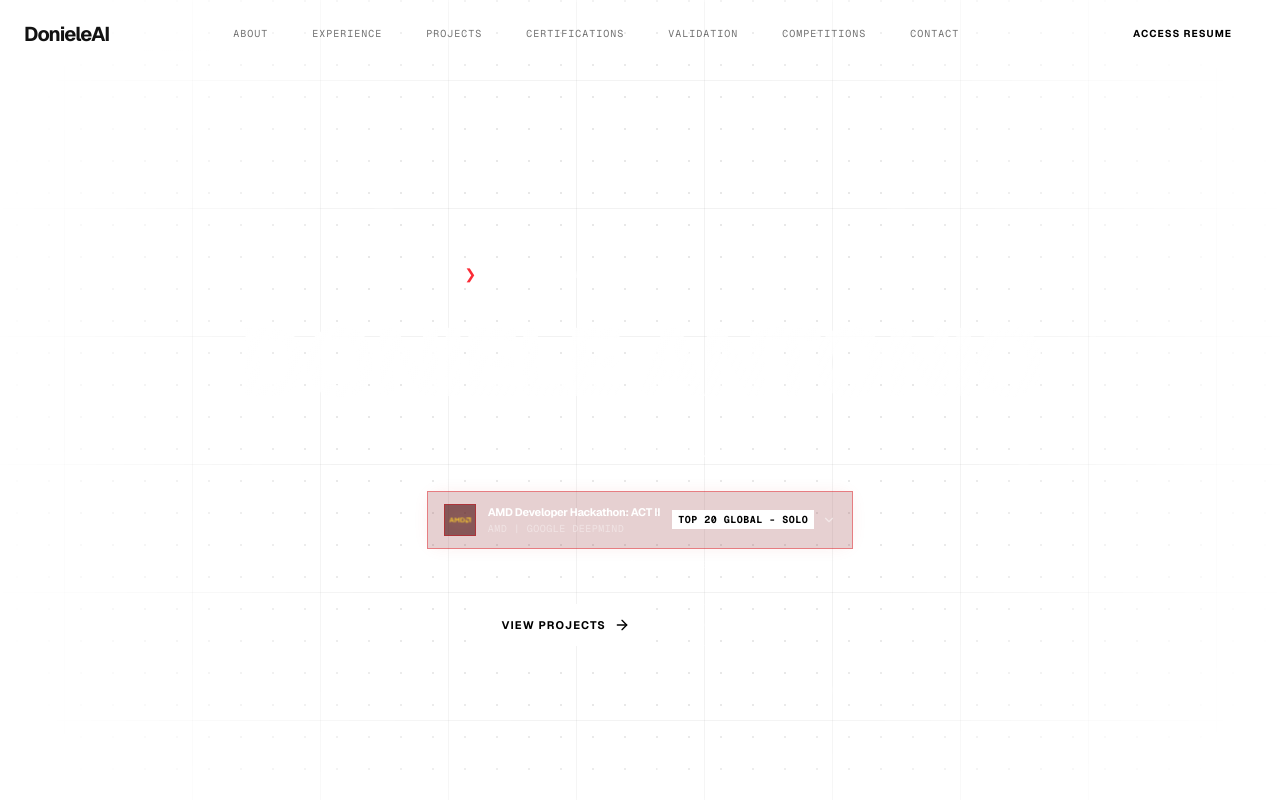
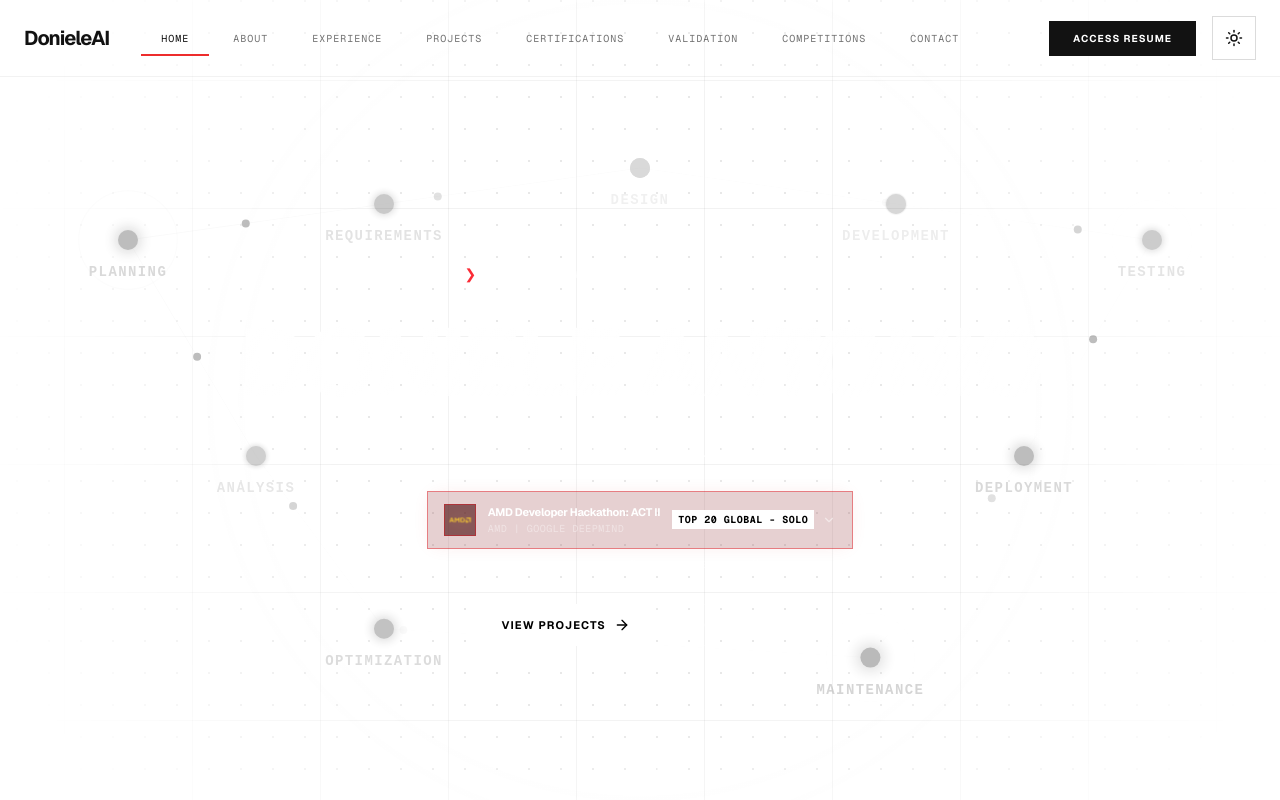
Before and after one commit to donyelqt/donielearys, a Next.js app: page / in a window 1280 px wide. Shown: the top 800 px of the page. Built offline with nearby package versions, Linux system fonts and the light colour scheme.

Commit message:
feat(MouseSpotlight, Navbar, NetworkBackground): update styles to use HSL for improved theming consistency

```diff
--- a/src/components/MouseSpotlight.tsx
+++ b/src/components/MouseSpotlight.tsx
@@ -35,7 +35,7 @@ export default function MouseSpotlight() {
       className="fixed inset-0 pointer-events-none -z-10"
       style={
         {
-          background: `radial-gradient(${radius}px circle at var(--mouse-x, 50%) var(--mouse-y, 50%), rgba(255,255,255,0.06), transparent 80%)`,
+          background: `radial-gradient(${radius}px circle at var(--mouse-x, 50%) var(--mouse-y, 50%), hsl(var(--foreground) / 0.06), transparent 80%)`,
         } as React.CSSProperties
       }
     />
--- a/src/components/Navbar.tsx
+++ b/src/components/Navbar.tsx
@@ -4,7 +4,8 @@ import React, { useState, useEffect, useRef } from 'react'
 import { motion, AnimatePresence } from 'framer-motion'
 import { cn } from '@/lib/utils'
 import Link from 'next/link'
-import { Menu, X, FileText } from 'lucide-react'
+import { Menu, X, FileText, Moon, Sun } from 'lucide-react'
+import { useTheme } from 'next-themes'
 
 const showCertifications = process.env.NEXT_PUBLIC_CERTIFICATIONS_ENABLED !== 'false'
 
@@ -34,6 +35,9 @@ export default function Navbar() {
   const navRef = useRef<HTMLDivElement>(null)
   const toggleRef = useRef<HTMLButtonElement>(null)
   const mobilePanelRef = useRef<HTMLDivElement>(null)
+  const { theme, setTheme } = useTheme()
+  const [mounted, setMounted] = useState(false)
+  useEffect(() => setMounted(true), [])
 
   /* One rAF-throttled scroll listener drives both the backdrop state and
      active-section detection (previously two unthrottled listeners doing
@@ -157,11 +161,11 @@ export default function Navbar() {
     <>
       <a
         href="#main-content"
-        className="sr-only focus:not-sr-only focus:absolute focus:top-4 focus:left-4 focus:z-[100] focus:px-4 focus:py-2 focus:bg-white focus:text-black focus:font-bold"
+        className="sr-only focus:not-sr-only focus:absolute focus:top-4 focus:left-4 focus:z-[100] focus:px-4 focus:py-2 focus:bg-foreground focus:text-background focus:font-bold"
       >
         Skip to content
       </a>
-      <div className="fixed top-0 left-0 right-0 z-50 flex justify-center border-b border-white/5">
+      <div className="fixed top-0 left-0 right-0 z-50 flex justify-center border-b border-foreground/5">
         <motion.nav
           initial={{ y: -100, opacity: 0 }}
           animate={{ y: 0, opacity: 1 }}
@@ -169,7 +173,7 @@ export default function Navbar() {
           className={cn(
             "flex items-center justify-between w-full max-w-7xl px-6 py-4 transition-all duration-300",
             scrolled || mobileMenuOpen
-              ? "bg-black/90 backdrop-blur-xl"
+              ? "bg-background/90 backdrop-blur-xl"
               : "bg-transparent"
           )}
         >
@@ -191,7 +195,7 @@ export default function Navbar() {
                     aria-current={isActive ? 'location' : undefined}
                     className={cn(
                       "nav-link px-5 py-2.5 text-[10px] font-mono uppercase tracking-widest transition-colors duration-200 relative z-10",
-                      isActive ? "text-white" : "text-foreground/60 hover:text-foreground/80"
+                      isActive ? "text-foreground" : "text-foreground/60 hover:text-foreground/80"
                     )}
                   >
                     {item.name}
@@ -200,7 +204,7 @@ export default function Navbar() {
               })}
 
               <motion.div
-                className="absolute bottom-0 h-[1.5px] bg-linear-to-r from-white/60 via-white to-white/60"
+                className="absolute bottom-0 h-[1.5px] bg-linear-to-r from-[var(--indicator)] via-[var(--indicator)] to-[var(--indicator)]"
                 style={{
                   left: indicatorPos.left,
                   width: indicatorPos.width,
@@ -221,21 +225,42 @@ export default function Navbar() {
             <Link
               href="/resume.pdf"
               aria-label="Access resume"
-              className="sm:hidden flex items-center justify-center w-11 h-11 border border-white/20 text-white rounded-none hover:bg-white/5 transition-colors focus-visible:outline-none focus-visible:ring-2 focus-visible:ring-white/50"
+              className="sm:hidden flex items-center justify-center w-11 h-11 border border-foreground/20 text-foreground rounded-none hover:bg-foreground/5 transition-colors focus-visible:outline-none focus-visible:ring-2 focus-visible:ring-foreground/50"
             >
               <FileText size={18} />
             </Link>
             <Link
               href="/resume.pdf"
-              className="hidden sm:block px-6 py-2.5 text-[10px] font-bold bg-white text-black rounded-none hover:bg-white/90 transition-colors uppercase tracking-widest"
+              className="hidden sm:block px-6 py-2.5 text-[10px] font-bold bg-foreground text-background rounded-none hover:bg-foreground/90 transition-colors uppercase tracking-widest"
             >
               Access Resume
             </Link>
 
             <button
+              type="button"
+              onClick={() => setTheme(theme === 'dark' ? 'light' : 'dark')}
+              aria-label={mounted ? `Switch to ${theme === 'dark' ? 'light' : 'dark'} mode` : 'Toggle color theme'}
+              aria-pressed={mounted ? theme === 'dark' : undefined}
+              className="flex items-center justify-center w-11 h-11 border border-foreground/15 text-foreground rounded-none hover:bg-foreground/5 transition-colors focus-visible:outline-none focus-visible:ring-2 focus-visible:ring-foreground/50"
+            >
+              <AnimatePresence mode="wait" initial={false}>
+                <motion.span
+                  key={mounted ? (theme === 'dark' ? 'dark' : 'light') : 'init'}
+                  initial={{ opacity: 0, rotate: -45 }}
+                  animate={{ opacity: 1, rotate: 0 }}
+                  exit={{ opacity: 0, rotate: 45 }}
+                  transition={{ duration: 0.2 }}
+                  className="flex items-center justify-center"
+                >
+                  {!mounted ? <Moon size={18} /> : theme === 'dark' ? <Moon size={18} /> : <Sun size={18} />}
+                </motion.span>
+              </AnimatePresence>
+            </button>
+
+            <button
               ref={toggleRef}
               type="button"
-              className="lg:hidden p-2.5 -m-1 text-white focus-visible:outline-none focus-visible:ring-2 focus-visible:ring-white/50 rounded-sm"
+              className="lg:hidden p-2.5 -m-1 text-foreground focus-visible:outline-none focus-visible:ring-2 focus-visible:ring-foreground/50 rounded-sm"
               onClick={() => setMobileMenuOpen(!mobileMenuOpen)}
               aria-expanded={mobileMenuOpen}
               aria-controls="mobile-menu"
@@ -258,7 +283,7 @@ export default function Navbar() {
                 exit={{ opacity: 0, scaleY: 0 }}
                 transition={{ duration: 0.25, ease: [0.22, 1, 0.36, 1] }}
                 style={{ transformOrigin: "top" }}
-                className="absolute top-full left-0 right-0 bg-black/95 backdrop-blur-2xl border-b border-white/10 lg:hidden overflow-hidden"
+                 className="absolute top-full left-0 right-0 bg-background/95 backdrop-blur-2xl border-b border-foreground/10 lg:hidden overflow-hidden"
               >
                 <div className="flex flex-col p-6 gap-1">
                   {navItems.map((item) => {
@@ -271,13 +296,13 @@ export default function Navbar() {
                         aria-current={isActive ? 'location' : undefined}
                         className={cn(
                           "px-5 py-3.5 text-base font-mono uppercase tracking-widest transition-colors relative",
-                          isActive ? "text-white" : "text-foreground/60 hover:text-white"
+                          isActive ? "text-foreground" : "text-foreground/60 hover:text-foreground"
                         )}
                       >
                         {item.name}
                         {isActive && (
                           <motion.div
-                            className="absolute left-0 top-0 bottom-0 w-[2px] bg-linear-to-b from-white/80 via-white to-white/80 rounded-full"
+                            className="absolute left-0 top-0 bottom-0 w-[2px] bg-linear-to-b from-[var(--indicator)] via-[var(--indicator)] to-[var(--indicator)] rounded-full"
                             initial={{ scaleY: 0 }}
                             animate={{ scaleY: 1 }}
                             exit={{ scaleY: 0 }}
@@ -291,7 +316,7 @@ export default function Navbar() {
                   <Link
                     href="/resume.pdf"
                     onClick={handleLinkClick}
-                    className="mt-6 px-6 py-4 text-center text-xs font-bold bg-white text-black rounded-none uppercase tracking-widest"
+                         className="mt-6 px-6 py-4 text-center text-xs font-bold bg-foreground text-background rounded-none uppercase tracking-widest"
                   >
                     Access Resume
                   </Link>
--- a/src/components/NetworkBackground.tsx
+++ b/src/components/NetworkBackground.tsx
@@ -29,7 +29,7 @@ const EdgeWithSignal = ({ from, to, index }: { from: typeof nodes[0], to: typeof
         y1={`${from.y}%`}
         x2={`${to.x}%`}
         y2={`${to.y}%`}
-        stroke="white"
+        stroke="hsl(var(--foreground))"
         strokeWidth="0.5"
         initial={{ pathLength: 0, opacity: 0 }}
         animate={{
@@ -44,7 +44,7 @@ const EdgeWithSignal = ({ from, to, index }: { from: typeof nodes[0], to: typeof
       {!prefersReducedMotion && (
         <motion.circle
           r="4"
-          fill="white"
+          fill="hsl(var(--foreground))"
           initial={{
             cx: `${from.x}%`,
             cy: `${from.y}%`,
@@ -77,7 +77,7 @@ const AnimatedNode = ({ node }: { node: typeof nodes[0] }) => {
           cx={`${node.x}%`}
           cy={`${node.y}%`}
           r="40"
-          stroke="white"
+          stroke="hsl(var(--foreground))"
           strokeWidth="1"
           strokeOpacity="0.2"
           fill="none"
@@ -93,11 +93,11 @@ const AnimatedNode = ({ node }: { node: typeof nodes[0] }) => {
         cx={`${node.x}%`}
         cy={`${node.y}%`}
         r="10"
-        fill="white"
+        fill="hsl(var(--foreground))"
         initial={prefersReducedMotion ? { opacity: 0.5 } : { scale: 0 }}
         animate={{
           scale: 1,
-          filter: prefersReducedMotion ? "none" : ["drop-shadow(0 0 0px #fff)", "drop-shadow(0 0 10px #fff)", "drop-shadow(0 0 0px #fff)"],
+          filter: prefersReducedMotion ? "none" : ["drop-shadow(0 0 0px hsl(var(--foreground)))", "drop-shadow(0 0 10px hsl(var(--foreground)))", "drop-shadow(0 0 0px hsl(var(--foreground)))"],
           opacity: [0.5, 1, 0.5]
         }}
         transition={{
@@ -110,7 +110,7 @@ const AnimatedNode = ({ node }: { node: typeof nodes[0] }) => {
         x={`${node.x}%`}
         y={`${node.y + 5}%`}
         textAnchor="middle"
-        fill="white"
+        fill="hsl(var(--foreground))"
         fontFamily="monospace"
         fontWeight="bold"
         className="uppercase tracking-widest text-[6px] md:text-[12px] lg:text-[14px]"
@@ -133,8 +133,8 @@ export default function NetworkBackground() {
       <svg aria-hidden="true" focusable="false" width="100%" height="100%" className="absolute inset-0">
         <defs>
           <radialGradient id="nodeGradient" cx="50%" cy="50%" r="50%">
-            <stop offset="0%" stopColor="white" stopOpacity="1" />
-            <stop offset="100%" stopColor="white" stopOpacity="0" />
+            <stop offset="0%" stopColor="hsl(var(--foreground))" stopOpacity="1" />
+            <stop offset="100%" stopColor="hsl(var(--foreground))" stopOpacity="0" />
           </radialGradient>
         </defs>
 
```
